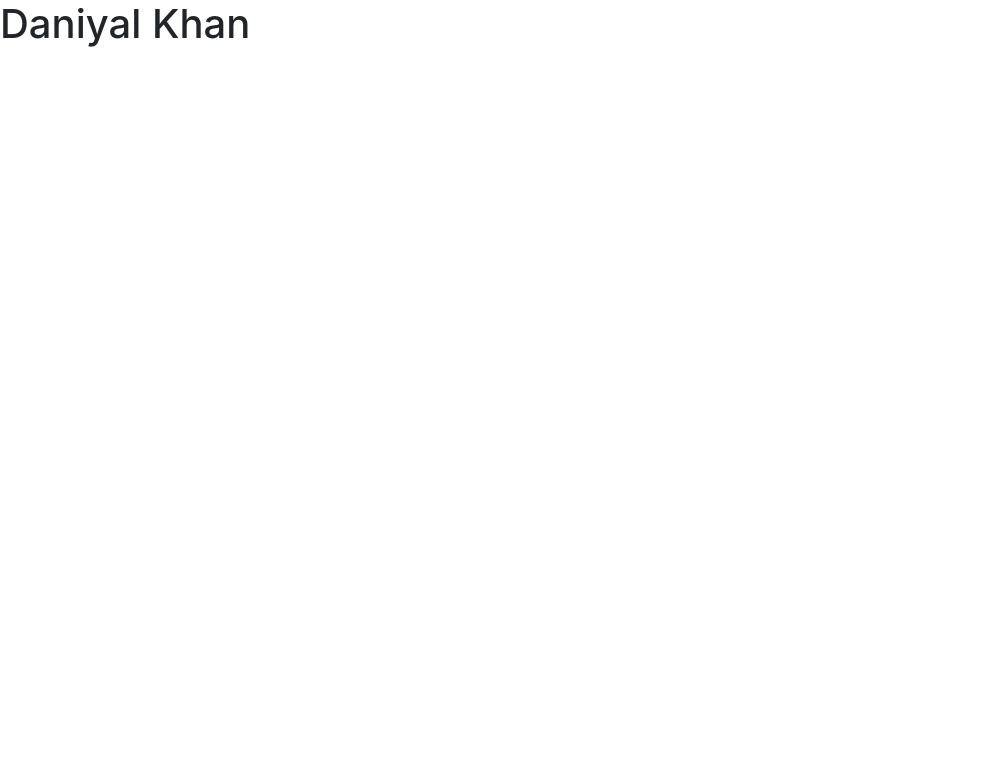
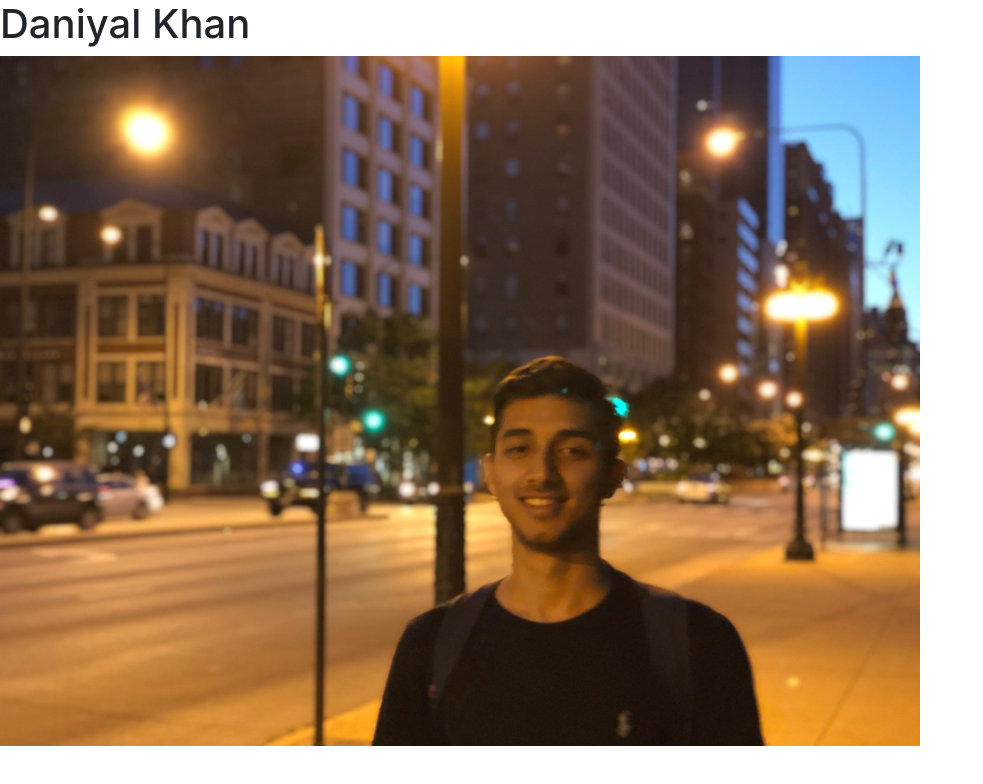
Before and after one commit to Khan-Daniyal/CS-50, a plain HTML site: page project0/project0/index.html in a window 1280 px wide. Shown: the whole page, without its empty margins (0-983 px from the left). Drawn offline with nearby package versions, Linux system fonts and the light colour scheme.

Commit message:
Updated picture

```diff
--- a/project0/project0/index.html
+++ b/project0/project0/index.html
@@ -12,5 +12,6 @@
   </head>
   <body>
     <h1>Daniyal Khan</h1>
+    <img src="https://github.com/Khan-Daniyal/CS-50/blob/master/project0/project0/me.png" alt="Picture">
     </body>
 </html>
```
